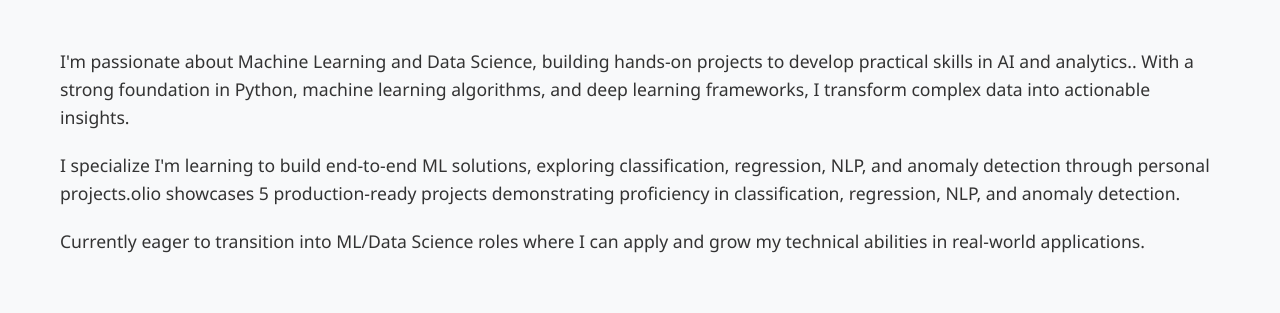
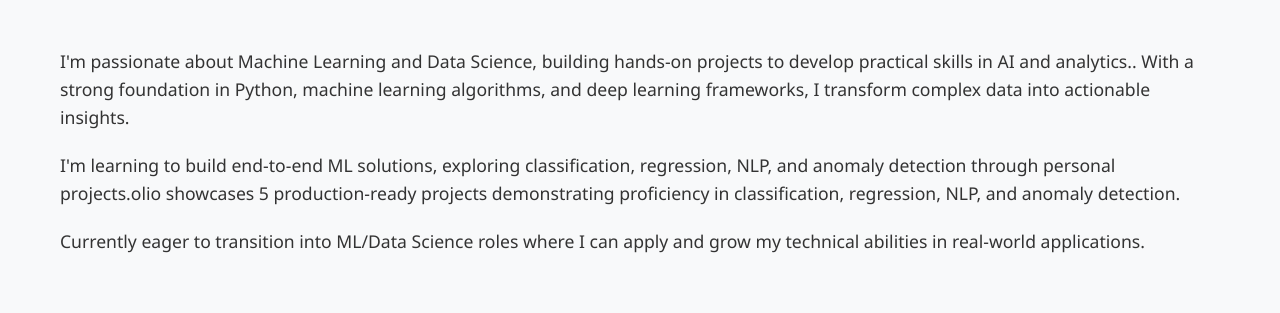
Before and after one commit to ASHISH311001/ASHISH311001.github.io, a plain HTML site: page index.html in a window 1280 px wide. Shown: the part 487-800 px from the top of the page. Drawn offline with Linux system fonts and the light colour scheme.

Commit message:
Update index.html

```diff
--- a/index.html
+++ b/index.html
@@ -90,7 +90,7 @@
             <div class="about-content">
                 <div class="about-text">
                     <p>I'm passionate about Machine Learning and Data Science, building hands-on projects to develop practical skills in AI and analytics.. With a strong foundation in Python, machine learning algorithms, and deep learning frameworks, I transform complex data into actionable insights.</p>
-                    <p>I specialize I'm learning to build end-to-end ML solutions, exploring classification, regression, NLP, and anomaly detection through personal projects.olio showcases 5 production-ready projects demonstrating proficiency in classification, regression, NLP, and anomaly detection.</p>
+                    <p>I'm learning to build end-to-end ML solutions, exploring classification, regression, NLP, and anomaly detection through personal projects.olio showcases 5 production-ready projects demonstrating proficiency in classification, regression, NLP, and anomaly detection.</p>
                     <p>Currently eager to transition into ML/Data Science roles where I can apply and grow my technical abilities in real-world applications.</p>
                 </div>
             </div>
```
